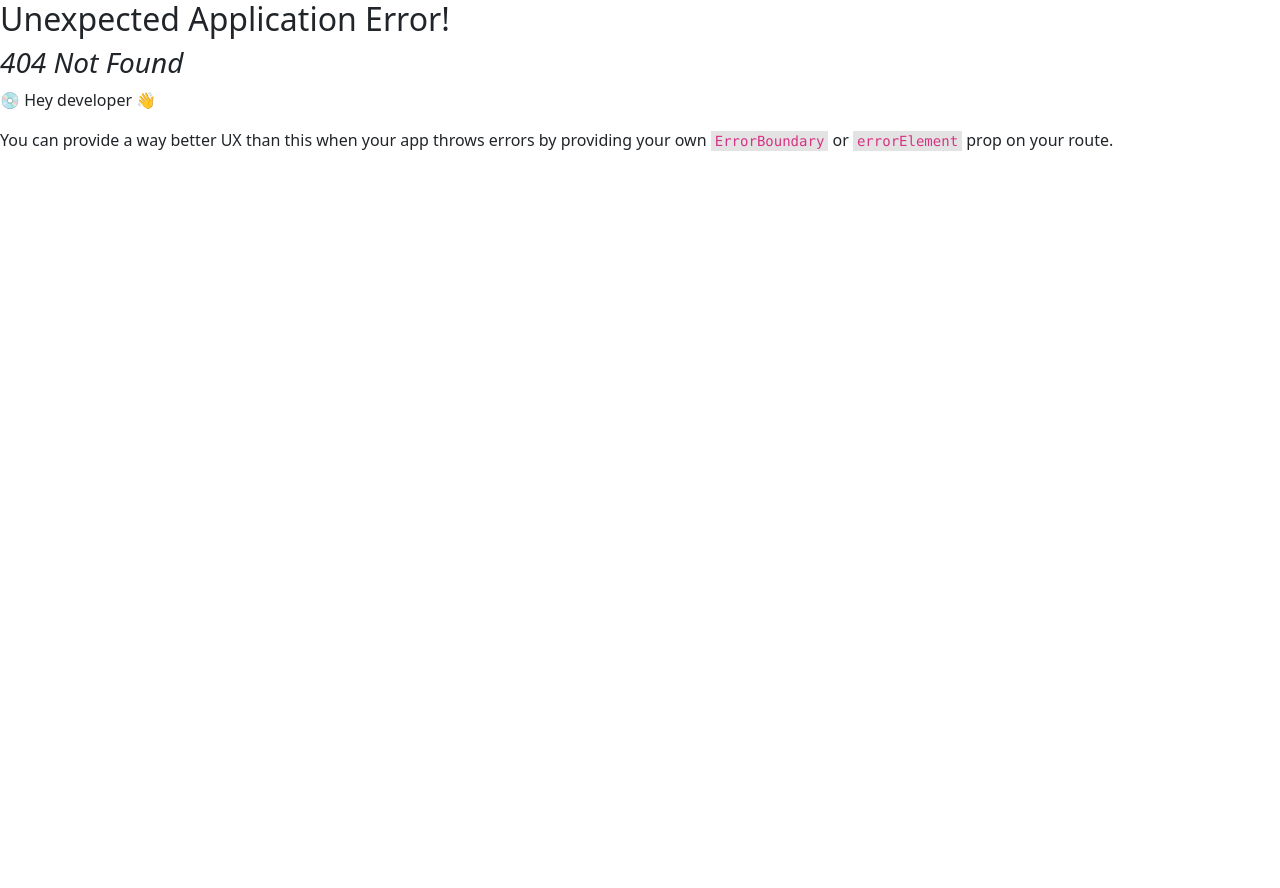
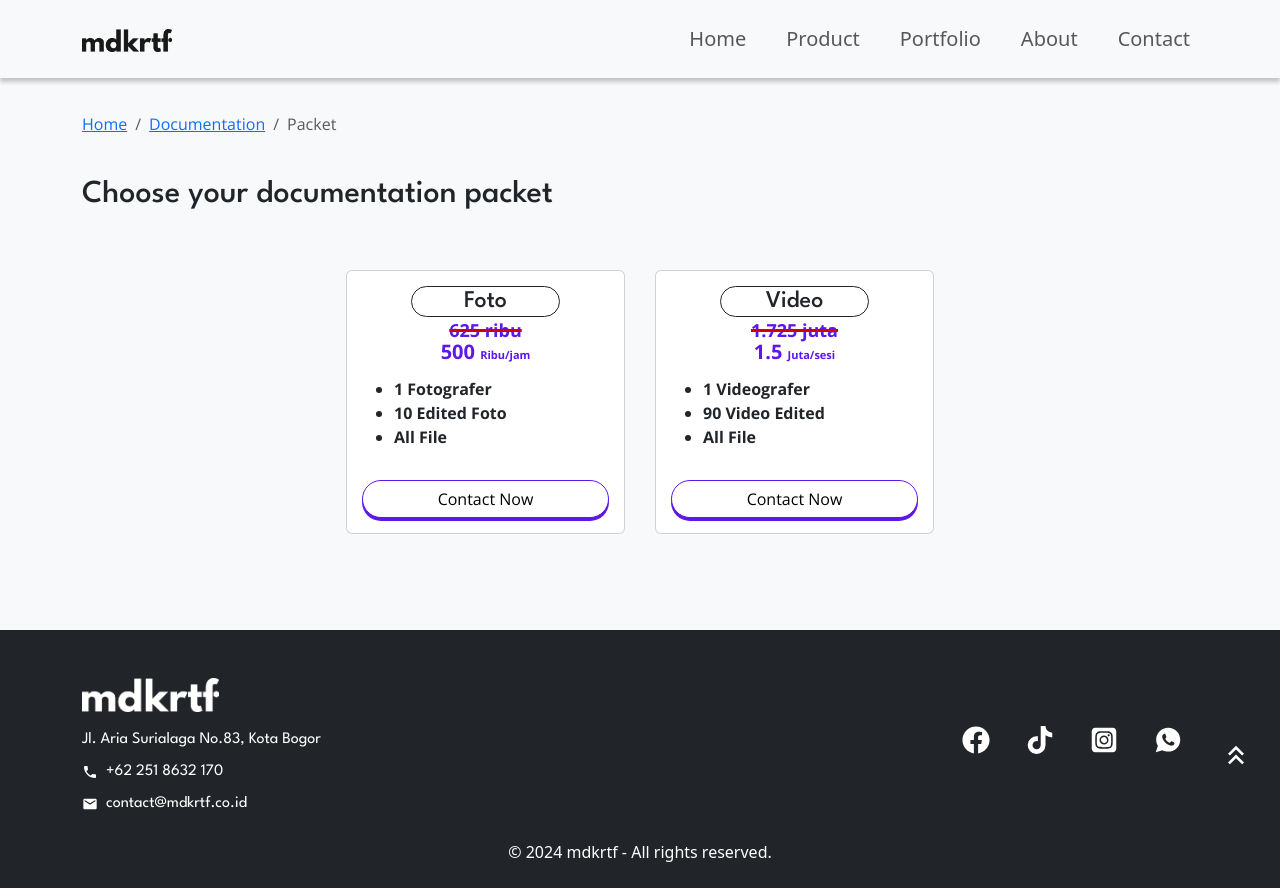
Before and after one commit to timmdkrtf/mdkrtf-revisi, a React (Vite) app: page /documentation/packet in a window 1280 px wide. Before the commit this address had no page. Before the commit the page ends 800 px from the top, so only its background shows below. Built offline with nearby package versions, Linux system fonts and the light colour scheme.

Commit message:
add packet documentation page

```diff
--- a/index.html
+++ b/index.html
@@ -4,6 +4,9 @@
     <meta charset="UTF-8" />
     <link rel="icon" type="image/svg+xml" href="./src/assets/img/mkdrtf-logo.svg" />
     <meta name="viewport" content="width=device-width, initial-scale=1.0" />
+    <link rel="preconnect" href="https://fonts.googleapis.com">
+    <link rel="preconnect" href="https://fonts.gstatic.com" crossorigin>
+    <link href="https://fonts.googleapis.com/css2?family=League+Spartan:wght@100..900&family=Open+Sans:ital,wght@0,300..800;1,300..800&display=swap" rel="stylesheet">
     <title>Mdkrtf</title>
   </head>
   <body id="body">
--- a/src/components/About.jsx
+++ b/src/components/About.jsx
@@ -11,9 +11,9 @@ const About = () => {
       <div className="d-flex justify-content-between align-items-center flex-column flex-md-row">
         <div className="w-100 pt-3 d-flex align-items-center justify-content-between">
           <div className="py-3">
-            <h1 className="display-5 fw-normal mb-2"><span style={{color:"#5E17EB"}}>Creative</span> Powerhouse</h1>
-            <h1 className="display-5 fw-normal mb-2">Where imagination meets innovation.</h1>
-            <div className="fw-light py-4">
+            <h1 className="display-5 fw-normal mb-2"><span style={{color:"#5E17EB", fontFamily: "'League Spartan', sans-serif"}}>Creative</span> Powerhouse</h1>
+            <h1 className="display-5 fw-normal mb-2" style={{fontFamily: "'League Spartan', sans-serif"}}>Where imagination meets innovation.</h1>
+            <div className="fw-light py-4" style={{fontFamily: "'Open Sans', sans-serif"}}>
               Percayakan kebutuhan brand identity dan dokumentasi anda kepada
               kami <br />
               dan lihat bagaimana kami dapat membantu mengubah impian anda
@@ -24,16 +24,16 @@ const About = () => {
         <ScrollTrigger onEnter={() => setCounterState(true)} onExit={() => setCounterState(false)}>
           <div className="d-flex justify-content-between align-items-center gap-5 text-center">
             <div>
-              <h2 className="display-3 fw-bold" style={{color:"#5E17EB"}}>
+              <h2 className="display-3 fw-bold" style={{color:"#5E17EB", fontFamily: "'League Spartan', sans-serif"}}>
                 {counterState && <CountUp start={0} end={13} duration={2.75} />}+
               </h2>
-              <p className="text-secondary">Projects</p>
+              <p className="text-secondary" style={{fontFamily: "'Open Sans', sans-serif"}}>Projects</p>
             </div>
             <div>
-              <h2 className="display-3 fw-bold" style={{color:"#5E17EB"}}>
+              <h2 className="display-3 fw-bold" style={{color:"#5E17EB", fontFamily: "'League Spartan', sans-serif"}}>
                 {counterState && <CountUp start={0} end={7} duration={2.75} />}+
               </h2>
-              <p className="text-secondary">Clients</p>
+              <p className="text-secondary" style={{fontFamily: "'Open Sans', sans-serif"}}>Clients</p>
             </div>
           </div>
         </ScrollTrigger>
--- a/src/components/Client.jsx
+++ b/src/components/Client.jsx
@@ -49,7 +49,7 @@ const Client = () => {
     }, []);
     return (
         <section className="partners max-w-2xl mx-auto py-5 my-5">
-            <h1 className="font-Leaguespartan text-3xl text-center font-bold">Our Clients</h1>
+            <h1 className="text-3xl text-center font-bold" style={{fontFamily: "'League Spartan', sans-serif"}}>Our Clients</h1>
             <Swiper
                 loop={true}
                 freeMode={true}
--- a/src/components/Footer.jsx
+++ b/src/components/Footer.jsx
@@ -12,7 +12,7 @@ const Footer = () => {
   return (
     <footer id="contact" className="bg-dark text-white py-4">
       <Container>
-        <Row className="justify-content-between align-items-center">
+        <Row className="justify-content-between align-items-center" style={{fontFamily: "'League Spartan', sans-serif"}}>
           <Col md={6} className="py-4">
             <img src={logo1} className="w-25" alt="MDKRTF Logo" />
             <div className="mt-3">
--- a/src/components/Home.jsx
+++ b/src/components/Home.jsx
@@ -124,7 +124,7 @@ export default function Home() {
           <div className="fill bg-dark position-absolute" style={{ top: 0, bottom: 0, left: 0, right: 0 }}></div>
         </div>
         <div className="container">
-        <div className="wrapper font-weight-medium display-4">
+        <div className="wrapper font-weight-medium display-4" style={{fontFamily: "'Open Sans', sans-serif"}}>
           <div className="d-flex gap-1 flex-wrap">
             {splitWordsWithSpace(aboutText1)}
           </div>
--- a/src/components/Portfolio.jsx
+++ b/src/components/Portfolio.jsx
@@ -199,15 +199,15 @@ function Portfolio() {
       <div className="container">
       <div className="row w-100 py-5">
         <div className="col-12 col-md-4 col-sm-12">
-          <h2 className="fw-bold">A Strong Brand Start Here</h2>
+          <h2 className="fw-bold" style={{fontFamily: "'League Spartan', sans-serif"}}>A Strong Brand Start Here</h2>
         </div>
-        <div className="col-12 col-md-4 col-sm-12">
+        <div className="col-12 col-md-4 col-sm-12" style={{fontFamily: "'Open Sans', sans-serif"}}>
           <p>
             Achieve clear insights into your design
             investments—streamline your workflow effortlessly
           </p>
         </div>
-        <div className="col-12 col-md-4 col-sm-12" style={{margin:"0 0 0 auto", textAlign:"end", alignSelf:"center"}}>
+        <div className="col-12 col-md-4 col-sm-12" style={{margin:"0 0 0 auto", textAlign:"end", alignSelf:"center", fontFamily: "'League Spartan', sans-serif"}}>
           <a href="https://instagram.com/mdkrtf" target="_blank"><button className="btn btn-dark" style={{padding:"12px 28px", borderRadius:"15px"}}>
             Booking Now
           </button></a>
--- a/src/components/Product.jsx
+++ b/src/components/Product.jsx
@@ -105,8 +105,8 @@ function Product() {
     <section id="product" className="bg-light min-vh-100">
       <div className="container py-5">
         <div className="text-left mb-5">
-          <h4 className="fw-bold text-dark">Elevate Your Brand Image</h4>
-          <p className="text-secondary fs-5">Our top products</p>
+          <h4 className="fw-bold text-dark" style={{fontFamily: "'League Spartan', sans-serif"}}>Elevate Your Brand Image</h4>
+          <p className="text-secondary fs-5" style={{fontFamily: "'Open Sans', sans-serif"}}>Our top products</p>
         </div>
 
         <div className="row justify-content-center">
@@ -118,22 +118,24 @@ function Product() {
                     <TbBrandCake className="img-icon" />
                   </div>
                   <div className="d-flex">
-                  <h1 className=" hover:text-custom-white fs-3 pe-3 font-bold font-Leaguespartan ">
+                  <h1 className=" hover:text-custom-white fs-3 pe-3 font-bold" style={{fontFamily: "'League Spartan', sans-serif"}}>
                     01
                   </h1>
                   <div className="ml-3">
-                    <h5 className="card-title">Brand Identity</h5>
+                    <h5 className="card-title" style={{fontFamily: "'League Spartan', sans-serif"}}>Brand Identity</h5>
+                    <div style={{fontFamily: "'Open Sans', sans-serif"}}>
                       <ReadMore
                         text={`Perjalanan menuju kesuksesan brand dimulai dengan fondasi yang kuat. mdkrtf akan menjadi partner Anda dalam membangun identitas merek yang kokoh. Mulai dari riset mendalam terhadap target audiens, pengembangan konsep yang relevan, hingga visualisasi yang memukau, kami akan memastikan brand Anda memiliki jiwa dan karakter yang khas.`}
                       />
+                    </div>
                   </div>
                   </div>
                 </div>
                 <div className="position-absolute w-100" style={{margin: "0 0 0 -20px", padding:"0 20px 0 20px", bottom:"15px"}}>
                   <a href="#" style={{color:"black", textDecoration:"none"}}>
                       <div className="bottom d-flex justify-content-between align-items-center">
-                        <p className="mb-0 font-weight-bold">100%</p>
-                        <a href="#" className="text-decoration-none small-text-center px-auto">Find Out More</a>
+                        <p className="mb-0 font-weight-bold" style={{fontFamily: "'League Spartan', sans-serif"}}>100%</p>
+                        <a href="#" className="text-decoration-none small-text-center px-auto" style={{fontFamily: "'League Spartan', sans-serif"}}>Find Out More</a>
                         <svg
                           xmlns="http://www.w3.org/2000/svg"
                           style={{width:"30px"}}
@@ -163,22 +165,24 @@ function Product() {
                     <FaCamera className="img-icon" />
                   </div>
                   <div className="d-flex">
-                  <h1 className=" hover:text-custom-white fs-3 pe-3 font-bold font-Leaguespartan ">
+                  <h1 className=" hover:text-custom-white fs-3 pe-3 font-bold" style={{fontFamily: "'League Spartan', sans-serif"}}>
                     02
                   </h1>
                   <div className="ml-3">
-                    <h5 className="card-title">Documentation</h5>
-                    <ReadMore
-                        text={`Dengan lensa yang tajam, kami menangkap setiap detail penting, emosi, dan atmosfer dalam setiap moment. Hasilnya adalah dokumentasi berkualitas tinggi yang tidak hanya indah secara visual, tetapi juga memiliki nilai historis dan emosional yang abadi.`}
-                    />
+                    <h5 className="card-title" style={{fontFamily: "'League Spartan', sans-serif"}}>Documentation</h5>
+                    <div style={{fontFamily: "'Open Sans', sans-serif"}}>
+                      <ReadMore
+                          text={`Dengan lensa yang tajam, kami menangkap setiap detail penting, emosi, dan atmosfer dalam setiap moment. Hasilnya adalah dokumentasi berkualitas tinggi yang tidak hanya indah secara visual, tetapi juga memiliki nilai historis dan emosional yang abadi.`}
+                      />
+                    </div>
                   </div>
                   </div>
                 </div>
                 <div className="position-absolute w-100" style={{margin: "0 0 0 -20px", padding:"0 20px", bottom:"15px"}}>
                   <a href="/documentation" style={{color:"black", textDecoration:"none"}}>
                     <div className="bottom d-flex justify-content-between align-items-center">
-                      <p className="mb-0 font-weight-bold">100%</p>
-                      <a href="/documentation" className="text-decoration-none small-text-center px-auto">Find Out More</a>
+                      <p className="mb-0 font-weight-bold" style={{fontFamily: "'League Spartan', sans-serif"}}>100%</p>
+                      <a href="/documentation" className="text-decoration-none small-text-center px-auto" style={{fontFamily: "'League Spartan', sans-serif"}}>Find Out More</a>
                       <svg
                         xmlns="http://www.w3.org/2000/svg"
                         style={{width:"30px"}}
--- a/src/components/port-pages/Documentation.jsx
+++ b/src/components/port-pages/Documentation.jsx
@@ -208,23 +208,23 @@ function Documentation() {
         <Breadcrumb.Item active>Documentation</Breadcrumb.Item>
       </Breadcrumb>
         <div className="col-12 col-md-5 col-sm-12">
-          <h2 className="fw-bold">Add <span style={{color:"#5E17EB"}}>documentation</span> to your brand</h2>
+          <h2 className="fw-bold">Add <span style={{color:"#5E17EB", fontFamily: "'League Spartan', sans-serif"}}>documentation</span> to your brand</h2>
         </div>
-        <div className="col-12 col-md-4 col-sm-12">
+        <div className="col-12 col-md-4 col-sm-12" style={{fontFamily: "'Open Sans', sans-serif"}}>
           <p>
             Achieve clear insights into your design
             investments—streamline your workflow effortlessly
           </p>
         </div>
-        <div className="col-12 col-md-3 col-sm-12" style={{margin:"0 0 0 auto", textAlign:"end", alignSelf:"center"}}>
-          <a href="https://api.whatsapp.com/send?phone=6281211118457" target="_blank"><button className="btn btn-dark" style={{padding:"12px 28px", borderRadius:"15px", boxShadow:"4px 4px 0 0 #5E17EB"}}>
-            Booking Now
+        <div className="col-12 col-md-3 col-sm-12" style={{margin:"0 0 0 auto", textAlign:"end", alignSelf:"center", fontFamily: "'League Spartan', sans-serif"}}>
+          <a href="/documentation/packet"><button className="btn btn-dark" style={{padding:"12px 28px", borderRadius:"15px", boxShadow:"4px 4px 0 0 #5E17EB"}}>
+            See Detail
           </button></a>
         </div>
-
+        {/* https://api.whatsapp.com/send?phone=6281211118457 */}
       </div>
 
-      <Slider {...settingsFor} className="slider-for">
+      <Slider {...settingsFor} className="slider-for" style={{fontFamily: "'League Spartan', sans-serif"}}>
         {slides.map((slide, index) => (
           <div key={index} className="image-wrapper position-relative">
             <img src={slide.img} alt="slide" className="img-fluid rounded w-100" />
--- /dev/null
+++ b/src/components/port-pages/PacketDocumentation.jsx
@@ -0,0 +1,56 @@
+import Breadcrumb from 'react-bootstrap/Breadcrumb';
+
+function PacketDocumentation(){
+    return(
+        <>
+            <div className="packet-documentation">
+                <div className="container">
+                    <div className='row py-5 mt-5'>
+                    <Breadcrumb className='pt-3' style={{fontFamily: "'Open Sans', sans-serif"}}>
+                        <Breadcrumb.Item href="/">Home</Breadcrumb.Item>
+                        <Breadcrumb.Item href="/documentation">Documentation</Breadcrumb.Item>
+                        <Breadcrumb.Item active>Packet</Breadcrumb.Item>
+                    </Breadcrumb>
+                    <div className='title mt-4'>
+                        <h2 style={{fontFamily: "'League Spartan', sans-serif"}}>Choose your documentation packet</h2>
+                    </div>
+                    <div className='packet my-5'>
+                        <div className='card'>
+                            <h4>Foto</h4>
+                            <div className='harga'>
+                                <p>625 ribu</p>
+                                <b>500 <span>Ribu/jam</span></b>
+                            </div>
+                            <ul>
+                                <li>1 Fotografer</li>
+                                <li>10 Edited Foto</li>
+                                <li>All File</li>
+                            </ul>
+                            <a href="https://api.whatsapp.com/send?phone=6281211118457&text=Halo%20mdkrtf%2C%20saya%20tertarik%20dengan%20layanan%20dokumentasi%20paket%20Fotografi" target="_blank">
+                                <button>Contact Now</button>
+                            </a>
+                        </div>
+                        <div className='card'>
+                            <h4>Video</h4>
+                            <div className='harga'>
+                                <p>1.725 juta</p>
+                                <b>1.5 <span>Juta/sesi</span></b>
+                            </div>
+                            <ul>
+                                <li>1 Videografer</li>
+                                <li>90 Video Edited</li>
+                                <li>All File</li>
+                            </ul>
+                            <a href="https://api.whatsapp.com/send?phone=6281211118457&text=Halo%20mdkrtf%2C%20saya%20tertarik%20dengan%20layanan%20dokumentasi%20paket%20Videografi" target="_blank">
+                                <button>Contact Now</button>
+                            </a>
+                        </div>
+                    </div>
+                    </div>
+                </div>
+            </div>
+        </>
+    );
+}
+
+export default PacketDocumentation;
--- a/src/index.css
+++ b/src/index.css
@@ -209,6 +209,10 @@
   padding-top: 6rem !important;
 }
 
+#documentation .breadcrumb{
+  font-family: "Open Sans", sans-serif;
+}
+
 #brandidentity .py-5{
   padding-top: 6rem !important;
 }
@@ -219,6 +223,70 @@
 }
 #about .display-3.fw-bold{
   text-shadow: -1px -1px 0 #FFFFFF, 1px -1px 0 #FFFFFF, -1px 1px 0 #FFFFFF, 1px 1px 0 #FFFFFF;
+}
+
+.packet-documentation .packet{
+  display: flex;
+  justify-content: center;
+  gap: 30px;
+}
+
+.packet-documentation .packet .card{
+  width: 25%;
+  padding: 15px;
+}
+
+.packet-documentation .packet .card h4{
+  border: 1px solid;
+  text-align: center;
+  width: 60%;
+  margin: 0 auto;
+  border-radius: 30px;
+  font-family: "League Spartan", sans-serif;
+}
+
+.packet-documentation .packet .card .harga{
+  color: #5E17EB;
+  text-align: center;
+  font-family: "Open Sans", sans-serif;
+}
+
+.packet-documentation .packet .card p{
+  margin: 0 0 -7px 0;
+  font-size: 18px;
+  text-decoration: line-through;
+  font-weight: bold;
+  text-decoration-color: rgb(205, 3, 3);
+  text-decoration-thickness: 3px;
+}
+
+.packet-documentation .packet .card b{
+  font-size: 20px;
+}
+
+.packet-documentation .packet .card b span{
+  font-size: 11px;
+}
+
+.packet-documentation .packet .card ul{
+  margin-top: 10px;
+  font-family: "Open Sans", sans-serif;
+}
+
+.packet-documentation .packet .card ul li{
+  font-weight: bold;
+}
+
+.packet-documentation .packet button{
+  margin-top: 15px;
+  border-radius: 20px;
+  padding: 6px 10px;
+  border: 1px solid #5E17EB;
+  background-color: #ffffff;
+  color: #000000;
+  box-shadow: 0 3px 0 #5E17EB;
+  width: 100%;
+  font-family: "Open Sans", sans-serif;
 }
 
 @media screen and (max-width: 1200px) {
@@ -643,5 +711,4 @@
 #brandidentity .py-5{
   padding-top: 1rem !important;
 }
-
 }
--- a/src/main.jsx
+++ b/src/main.jsx
@@ -10,6 +10,7 @@ import './index.css'
 import React from 'react';
 import Landing from './pages/Landing.jsx';
 import Documentation from './pages/Documentation.jsx';
+import PacketDocumentation from './pages/PacketDocumentation.jsx';
 
 
 const router = createBrowserRouter([
@@ -20,6 +21,10 @@ const router = createBrowserRouter([
   {
     path: '/documentation',
     element: <Documentation />
+  },
+  {
+    path: '/documentation/packet',
+    element: <PacketDocumentation />
   }
 ]);
 
--- /dev/null
+++ b/src/pages/PacketDocumentation.jsx
@@ -0,0 +1,15 @@
+import Navbar from "../components/Navigation";
+import Footer from "../components/Footer";
+import ScrollTop from "../components/ScrollTop";
+import PacketDocumentation from "../components/port-pages/PacketDocumentation";
+
+export default function Landing(){
+    return (
+        <div style={{backgroundColor:"#F8F9FA"}}>
+            <ScrollTop />
+            <Navbar />
+            <PacketDocumentation />
+            <Footer id={Footer} />
+        </div>
+    );
+}
```
